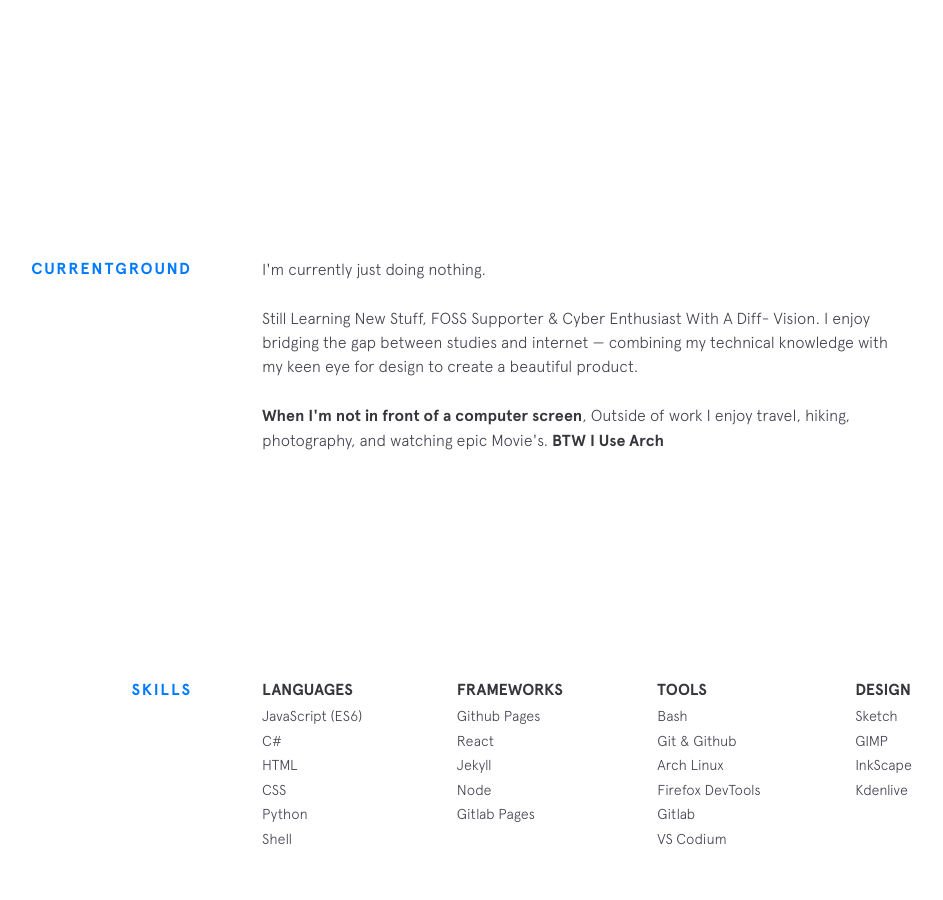
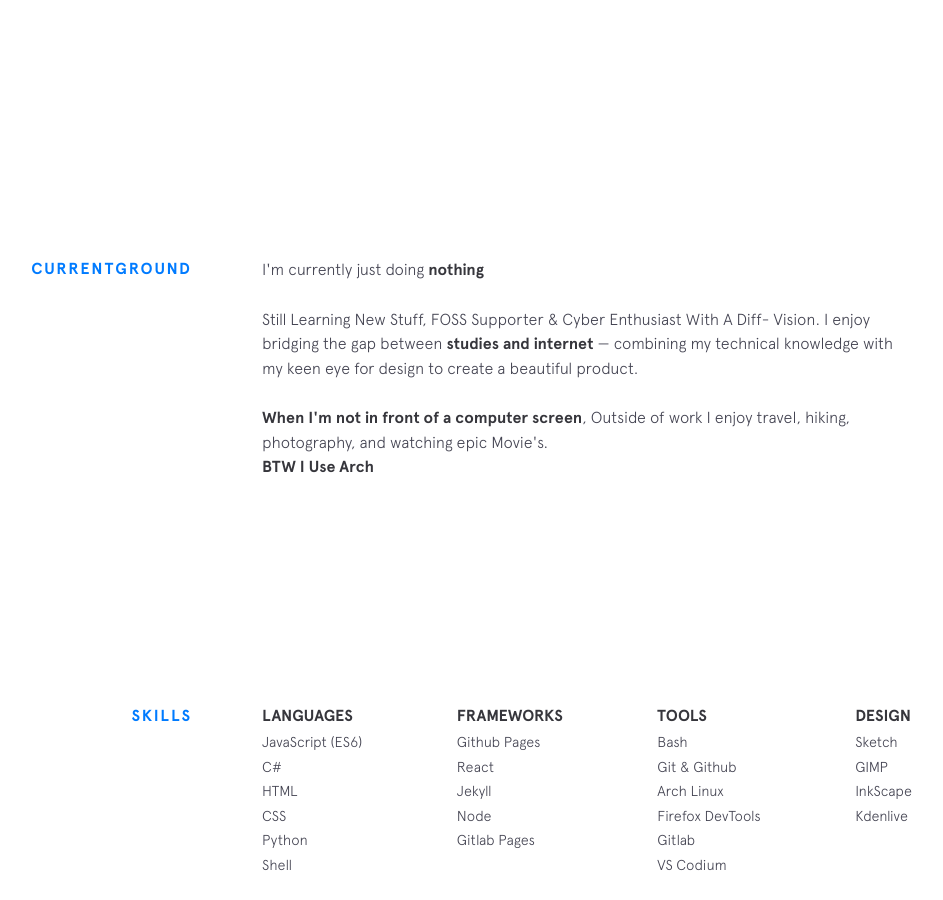
Before and after one commit to thatbynln/thatbynln.github.io, a Jekyll site: the page built from index.html, in a window 1280 px wide and 900 px high, scrolled down 743 px. Shown: the whole window, without its empty margins (188-1131 px from the left). Built offline with Jekyll 4.4.1, drawn with Linux system fonts in a browser that asks for light colours; nearby versions of some CDN libraries.

```diff
--- a/_includes/background.html
+++ b/_includes/background.html
@@ -2,17 +2,15 @@
   <div class="section__title">CurrentGround</div>
   <div class="section__content">
     <p>
-      I'm currently just doing nothing.
-
-    </p>
-
-    <p> Still Learning New Stuff, FOSS Supporter & Cyber Enthusiast With A Diff- Vision.
-      I enjoy bridging the gap between studies and internet — combining my technical knowledge
+      I'm currently just doing <strong>nothing</strong>
+      </p>
+<p> Still Learning New Stuff, FOSS Supporter & Cyber Enthusiast With A Diff- Vision.
+  I enjoy bridging the gap between <strong>studies and internet</strong> — combining my technical knowledge
         with my keen eye for design to create a beautiful product.
     </p>
 
     <p>
-      <strong>When I'm not in front of a computer screen</strong>, Outside of work I enjoy travel, hiking, photography, and watching epic Movie's.
+      <strong>When I'm not in front of a computer screen</strong>, Outside of work I enjoy travel, hiking, photography, and watching epic Movie's.<br>
 <strong>BTW I Use Arch</strong>
     </p>
 
```
